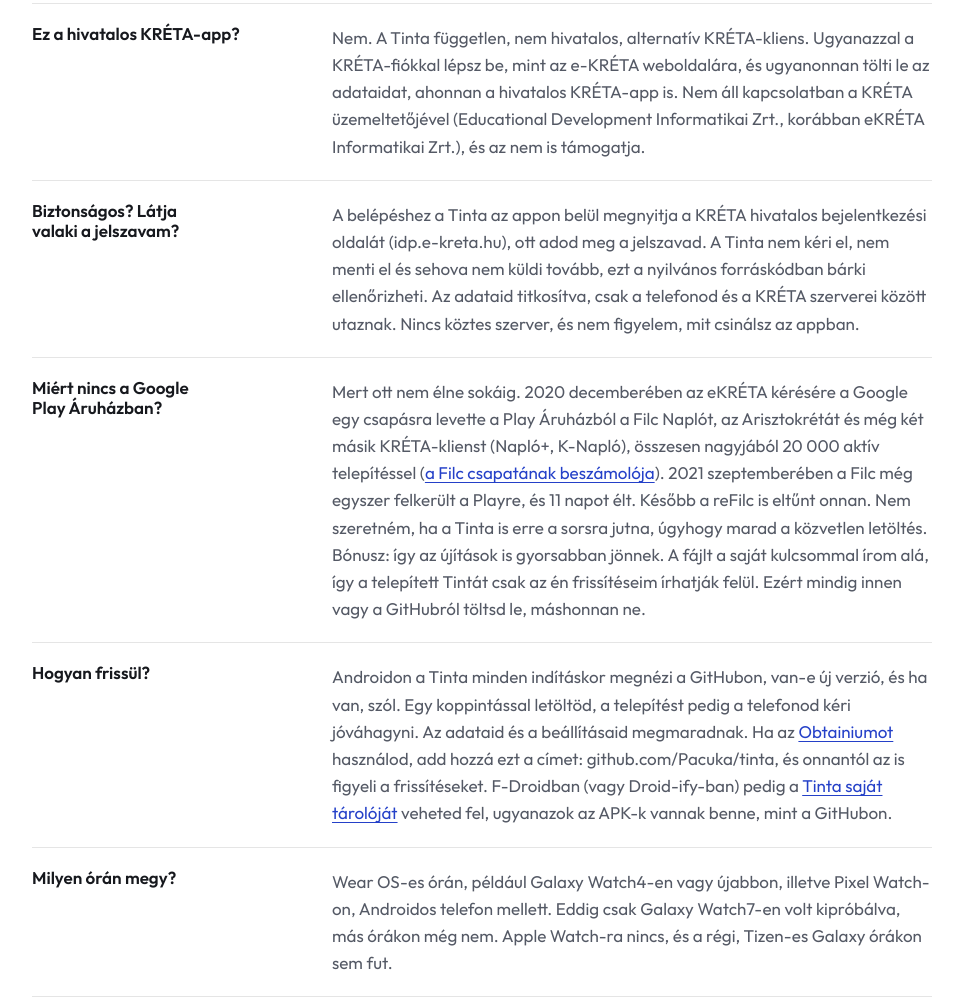
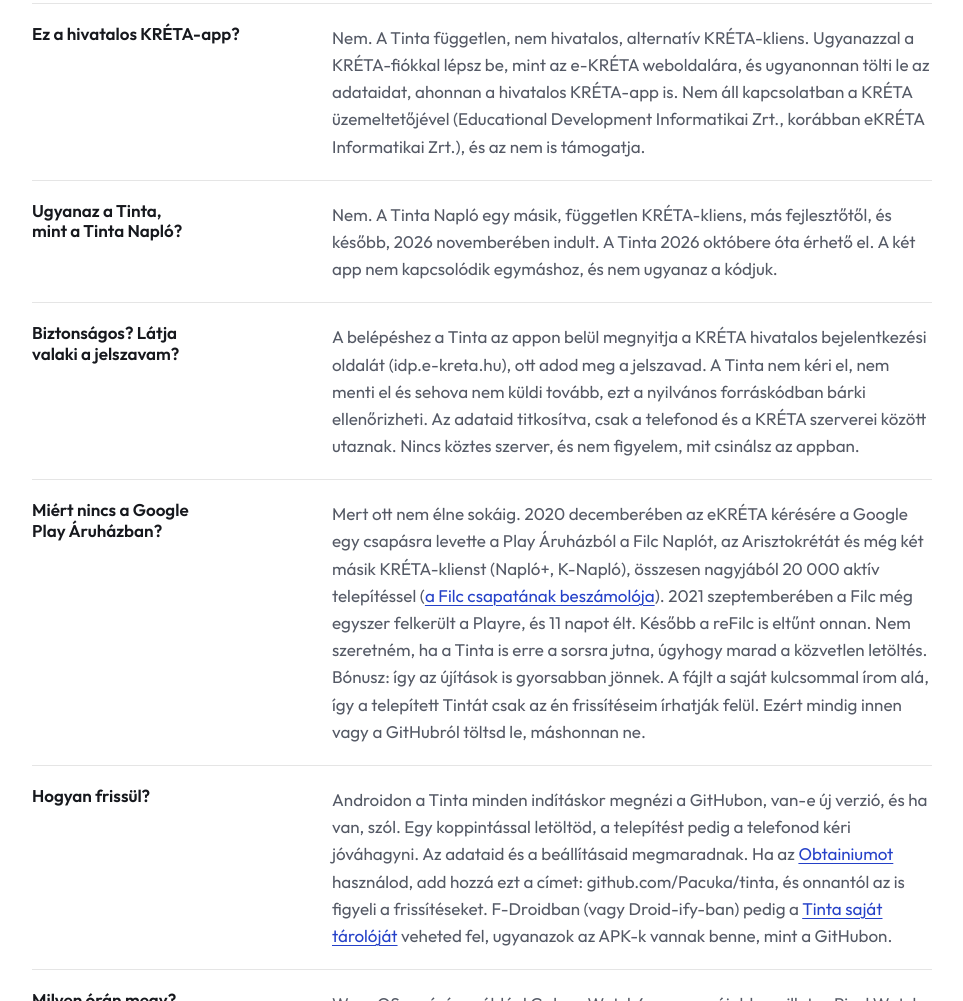
Before and after one commit to Pacuka/tinta-site, a plain HTML site: page index.html in a window 1280 px wide. Shown: the part 5376-6377 px from the top of the page, without its empty margins (88-1051 px from the left). Drawn offline with Linux system fonts and the light colour scheme.

Commit message:
GYIK: Ugyanaz a Tinta, mint a Tinta Napló?
Co-Authored-By: Claude Opus 5.5 <noreply@anthropic.com>

```diff
--- a/index.html
+++ b/index.html
@@ -236,6 +236,10 @@
           <p>Nem. A Tinta független, nem hivatalos, alternatív KRÉTA-kliens. Ugyanazzal a KRÉTA-fiókkal lépsz be, mint az e-KRÉTA weboldalára, és ugyanonnan tölti le az adataidat, ahonnan a hivatalos KRÉTA-app is. Nem áll kapcsolatban a KRÉTA üzemeltetőjével (Educational Development Informatikai Zrt., korábban eKRÉTA Informatikai Zrt.), és az nem is támogatja.</p>
         </div>
         <div class="qa">
+          <h3>Ugyanaz a Tinta, mint a Tinta Napló?</h3>
+          <p>Nem. A Tinta Napló egy másik, független KRÉTA-kliens, más fejlesztőtől, és később, 2026 novemberében indult. A Tinta 2026 októbere óta érhető el. A két app nem kapcsolódik egymáshoz, és nem ugyanaz a kódjuk.</p>
+        </div>
+        <div class="qa">
           <h3>Biztonságos? Látja valaki a jelszavam?</h3>
           <p>A belépéshez a Tinta az appon belül megnyitja a KRÉTA hivatalos bejelentkezési oldalát (<span class="nowrap">idp.e-kreta.hu</span>), ott adod meg a jelszavad. A Tinta nem kéri el, nem menti el és sehova nem küldi tovább, ezt a nyilvános forráskódban bárki ellenőrizheti. Az adataid titkosítva, csak a telefonod és a KRÉTA szerverei között utaznak. Nincs köztes szerver, és nem figyelem, mit csinálsz az appban.</p>
         </div>
```
